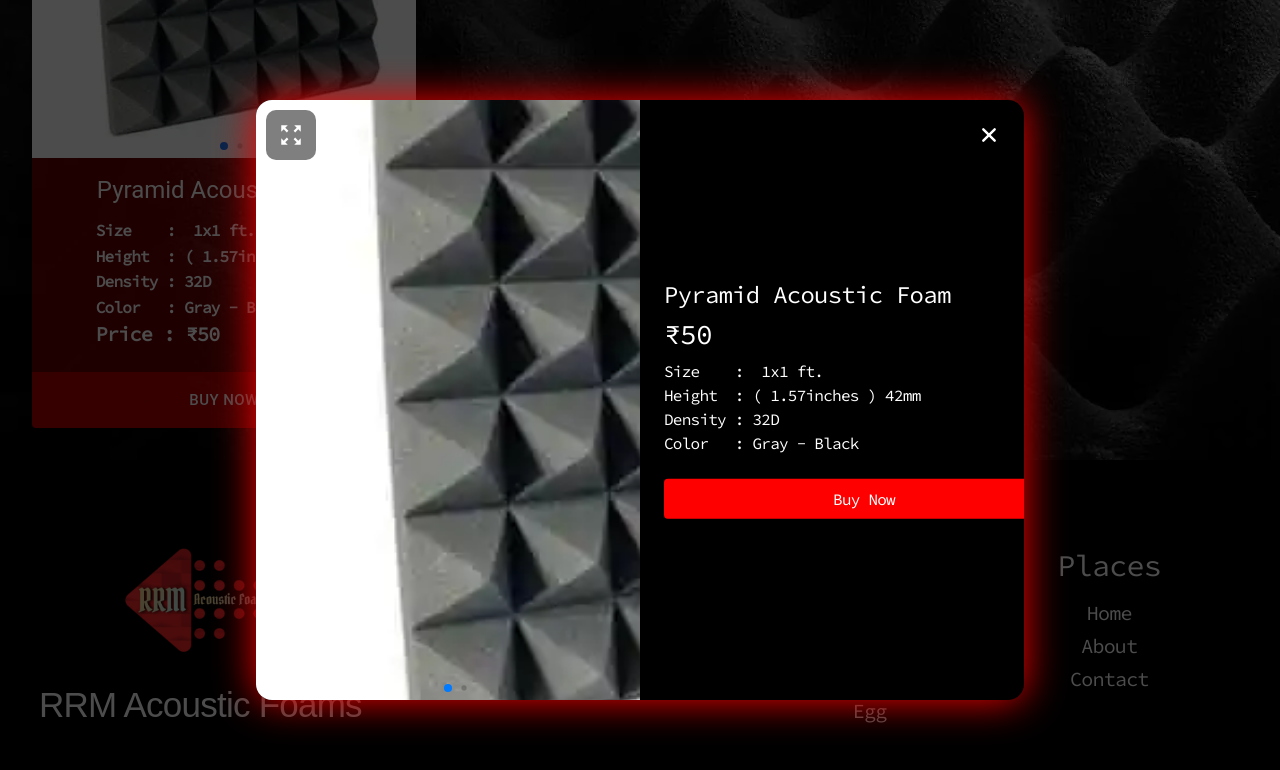
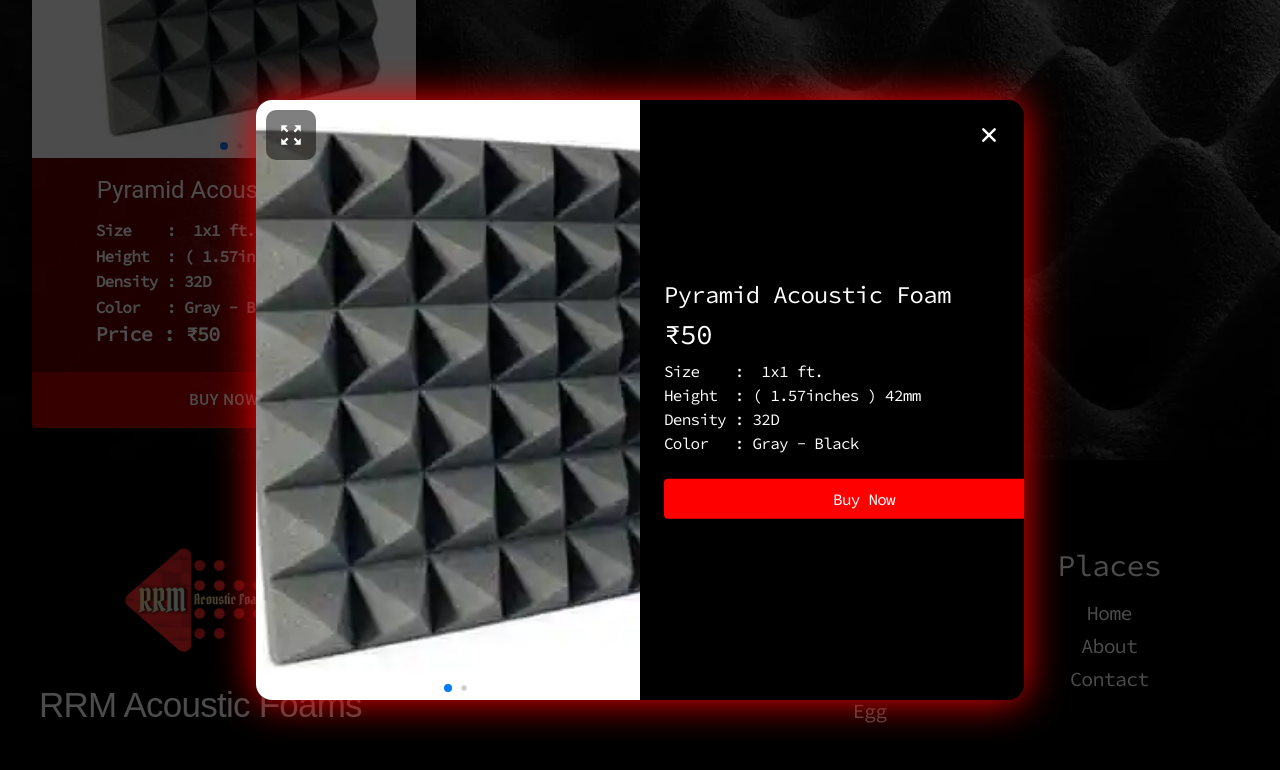
Before and after one commit to PiyushDuggal-source/rrm, a React (Create React App) app: page /turbo in a window 1280 px wide. Both pictures are taken after a click on the button "BUY NOW". Shown: the part 418-1188 px from the top of the page. Built offline with nearby package versions, Linux system fonts and the light colour scheme; a web font is replaced by a local one.

Commit message:
fixed sizing

```diff
--- a/src/components/Card/Modal.tsx
+++ b/src/components/Card/Modal.tsx
@@ -218,17 +218,18 @@ const Section = styled(Box)`
 
 const ModalImage = styled(Img)`
   height: 70vh;
+  width: 45vw;
   width: 100%;
   object-fit: cover;
   object-position: center;
   aspect-ratio: 1;
     @media (min-width: 600px) {
-    width: 75vw;
+    width: 37.5vw;
     height: 75vh;
   }
 
   @media (min-width: 900px) {
-    width: 60vw;
+    width: 30vw;
     height: 75vh;
   }
 `
```
